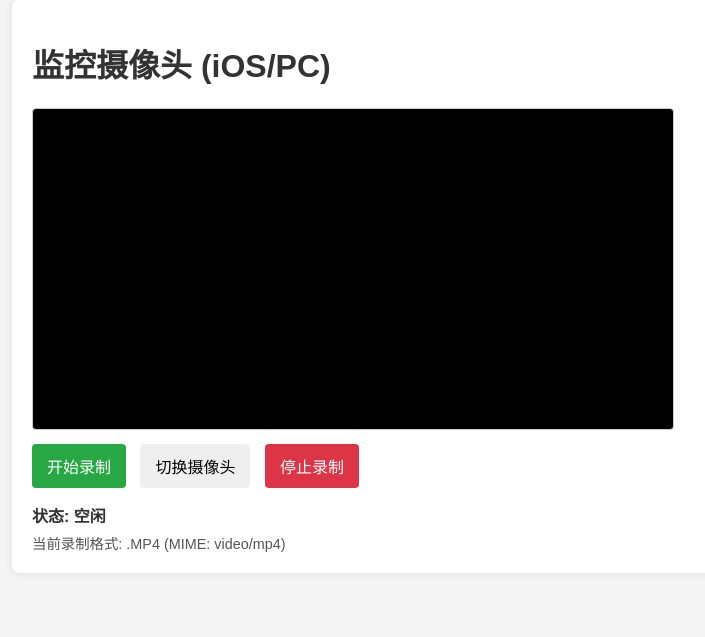
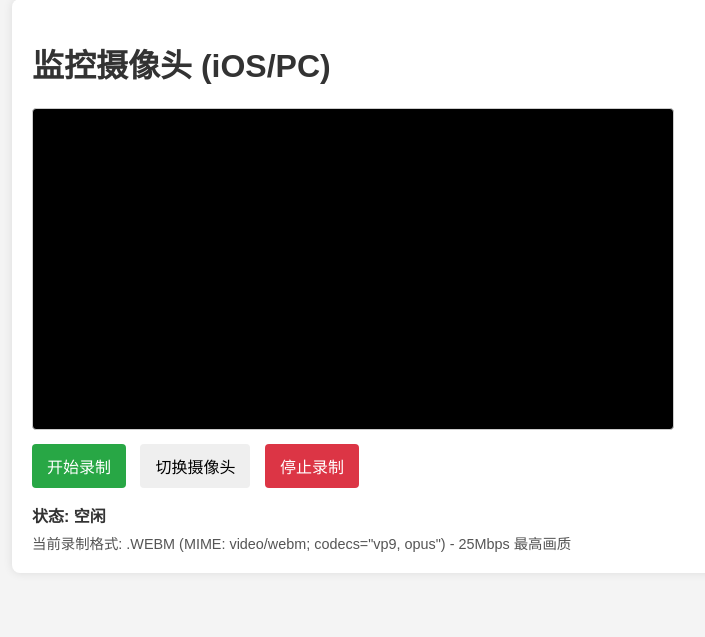
Before and after one commit to Djooxx/localCamera, a Flask app: page / in a window 1280 px wide. Shown: the part 21-658 px from the top of the page, without its empty margins (8-713 px from the left). Run offline with Flask 3, Linux system fonts and the light colour scheme; parts of the project's set-up code (start-up, migrations or seed data) failed here and were passed over.

Commit message:
优化格式

```diff
--- a/templates/index.html
+++ b/templates/index.html
@@ -37,7 +37,7 @@
     const formatInfo = document.getElementById('formatInfo');
 
     const WS_URL = "{{ ws_address }}";
-    const CLIENT_SEGMENT_DURATION_SECONDS = 60;
+    const CLIENT_SEGMENT_DURATION_SECONDS = 30;
 
     let mediaStream;
     let mediaRecorder;
@@ -50,34 +50,32 @@
     let currentFacingMode = 'user'; // 'user' 为前置, 'environment' 为后置
     const switchButton = document.getElementById('switchButton');
 
-    // 1. 动态获取最合适的录制格式 (优先iOS支持的MP4)
+    // ==================== 1. 强制 WebM + 最高画质 (VP9 优先) ====================
     function getBestMimeType() {
         const types = [
+            { mime: 'video/webm; codecs="vp9, opus"', ext: '.webm' },   // ★ VP9 画质最高（推荐）
+            { mime: 'video/webm; codecs="vp8, opus"', ext: '.webm' },
+            { mime: 'video/webm; codecs="h264, opus"', ext: '.webm' },
             { mime: 'video/mp4; codecs="avc1.42E01E, mp4a.40.2"', ext: '.mp4' },
-            { mime: 'video/mp4', ext: '.mp4' },
-            { mime: 'video/webm; codecs="h264, opus"', ext: '.webm' },
-            { mime: 'video/webm; codecs="vp8, opus"', ext: '.webm' }
+            { mime: 'video/mp4', ext: '.mp4' }
         ];
         for (let t of types) {
             if (window.MediaRecorder && MediaRecorder.isTypeSupported(t.mime)) {
                 return t;
             }
         }
-        return { mime: '', ext: '.webm' }; // Fallback
+        return { mime: 'video/webm', ext: '.webm' };
     }
 
     const bestFormat = getBestMimeType();
-    formatInfo.textContent = `当前录制格式: ${bestFormat.ext.toUpperCase()} (MIME: ${bestFormat.mime || 'Default'})`;
+    formatInfo.textContent = `当前录制格式: ${bestFormat.ext.toUpperCase()} (MIME: ${bestFormat.mime || 'Default'}) - 25Mbps 最高画质`;
 
-    // 2. 请求屏幕常亮防休眠 (Wake Lock)
+    // 2. 请求屏幕常亮
     async function requestWakeLock() {
         if ('wakeLock' in navigator) {
             try {
                 wakeLock = await navigator.wakeLock.request('screen');
-                console.log('屏幕已锁定常亮');
-            } catch (err) {
-                console.error('防休眠锁定失败:', err.name, err.message);
-            }
+            } catch (err) {}
         }
     }
 
@@ -87,23 +85,16 @@
         }
     }
 
-    // 切换摄像头逻辑
+    // 切换摄像头
     switchButton.addEventListener('click', async () => {
         currentFacingMode = (currentFacingMode === 'user') ? 'environment' : 'user';
         statusElement.textContent = `状态: 正在切换至 ${currentFacingMode === 'user' ? '前置' : '后置'}...`;
 
         if (mediaStream) {
-            // 如果正在录制，需要先停止当前的流
-            const wasRecording = (mediaRecorder && mediaRecorder.state === "recording");
-
-            // 停止旧轨道
             mediaStream.getTracks().forEach(track => track.stop());
-
-            // 重新启动新配置的摄像头
             await startRecording();
         }
     });
-
 
     async function startRecording() {
         if (autoReconnectTimer) clearTimeout(autoReconnectTimer);
@@ -111,14 +102,12 @@
 
         statusElement.textContent = '状态: 请求摄像头...';
         try {
-            // --- 核心修改：提升质量 & 强制前/后置 ---
             const constraints = {
                 video: {
-                    // 使用 exact 强制要求，如果硬件不支持 60fps 会报错，方便调试
                     facingMode: { exact: currentFacingMode },
                     width: { exact: 1920 },
                     height: { exact: 1080 },
-                    frameRate: { ideal: 60, min: 30 } // 尽量 60，最低 30
+                    frameRate: { ideal: 60, min: 30 }
                 },
                 audio: true
             };
@@ -126,11 +115,9 @@
             mediaStream = await navigator.mediaDevices.getUserMedia(constraints);
             videoElement.srcObject = mediaStream;
 
-            // 如果 WebSocket 没连，则连接；如果已连接，则重启录制器
             if (!webSocket || webSocket.readyState !== WebSocket.OPEN) {
                 connectWebSocket();
             } else {
-                // 切换摄像头时，发送一个分段信号给服务器，并重启录像机
                 webSocket.send(JSON.stringify({type: "new_segment_signal"}));
                 startNewMediaRecorderInstance();
             }
@@ -138,12 +125,11 @@
             requestWakeLock();
             startButton.disabled = true;
             stopButton.disabled = false;
-            statusElement.textContent = `状态: ${currentFacingMode === 'user' ? '前置' : '后置'} 1080p 录制中`;
+            statusElement.textContent = `状态: ${currentFacingMode === 'user' ? '前置' : '后置'} 1080p60 WebM 录制中 (25Mbps)`;
 
         } catch (err) {
             console.error(err);
-            statusElement.textContent = `错误: 切换失败。设备可能不支持此参数 (${err.message})`;
-            // 如果 exact 模式报错（比如后置确实不支持60帧），这里可以做个降级处理
+            statusElement.textContent = `错误: ${err.message}`;
         }
     }
 
@@ -154,7 +140,6 @@
 
         webSocket.onopen = () => {
             statusElement.textContent = '状态: 已连接，开始录制...';
-            // 告诉服务器我们当前使用的是 MP4 还是 WebM
             webSocket.send(JSON.stringify({ type: "init", extension: bestFormat.ext }));
             startNewMediaRecorderInstance();
         };
@@ -162,10 +147,7 @@
         webSocket.onclose = () => {
             statusElement.textContent = '状态: 服务器断开';
             cleanUpRecordingResources(true);
-
-            // 4. 断线自动重连机制
             if (!isUserStopping) {
-                statusElement.textContent = '状态: 掉线，5秒后自动重连...';
                 autoReconnectTimer = setTimeout(startRecording, 5000);
             }
         };
@@ -179,10 +161,9 @@
     function startNewMediaRecorderInstance() {
         if (!mediaStream || !webSocket || webSocket.readyState !== WebSocket.OPEN) return;
 
-        // 设置录制参数：限制码率
         const options = bestFormat.mime ? {
             mimeType: bestFormat.mime,
-            videoBitsPerSecond: 15000000,
+            videoBitsPerSecond: 25000000,
             audioBitsPerSecond: 320000
         } : {};
 
@@ -231,10 +212,10 @@
     }
 
     function cleanUpRecordingResources(closeWS) {
-        if (segmentIntervalId) clearInterval(segmentIntervalId);
+        if (segmentIntervalId) clearTimeout(segmentIntervalId);
         if (mediaRecorder) {
             mediaRecorder.onstop = null;
-            if(mediaRecorder.state === "recording") mediaRecorder.stop();
+            if (mediaRecorder.state === "recording") mediaRecorder.stop();
         }
         if (mediaStream) mediaStream.getTracks().forEach(t => t.stop());
 
```
